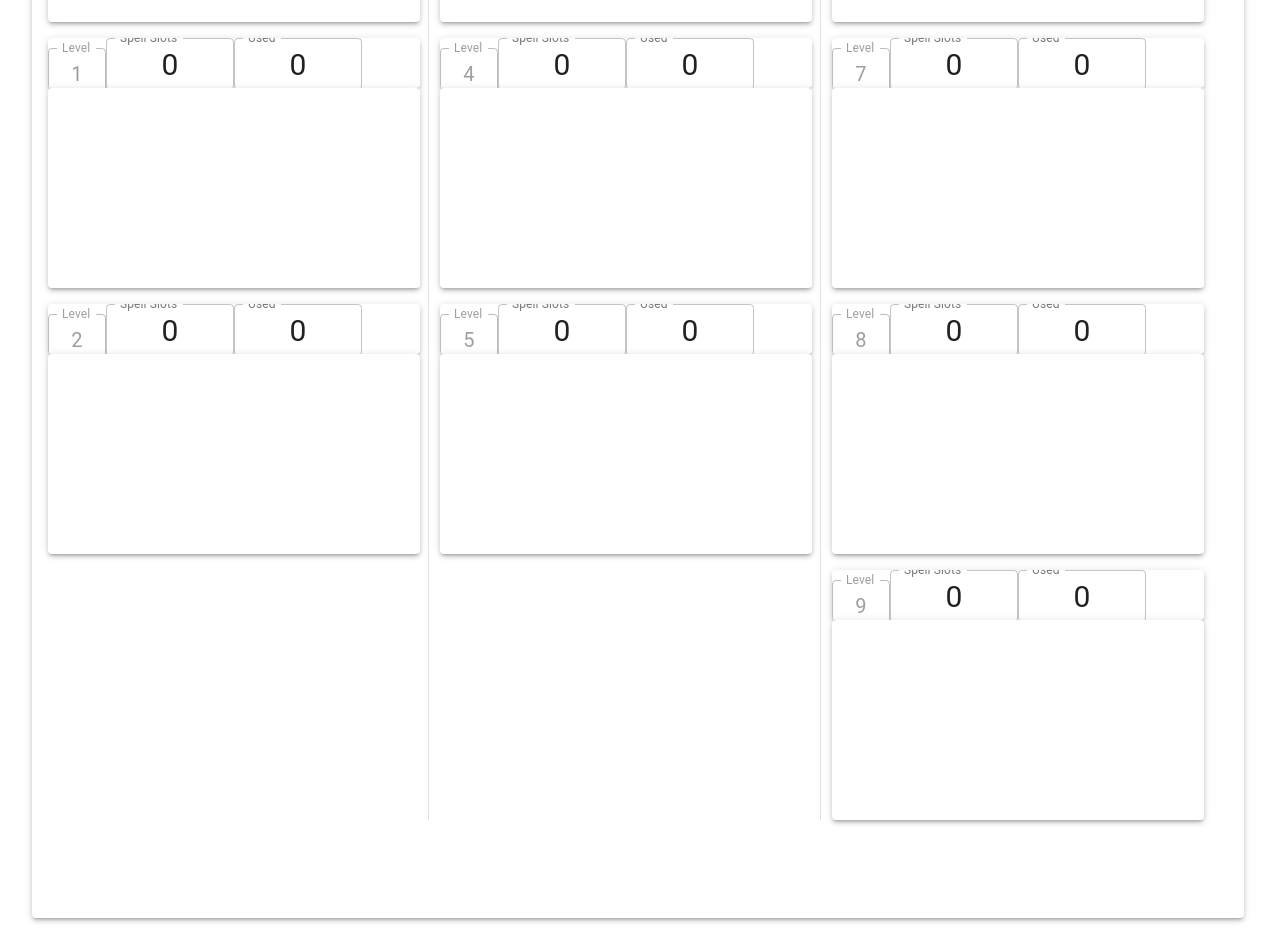
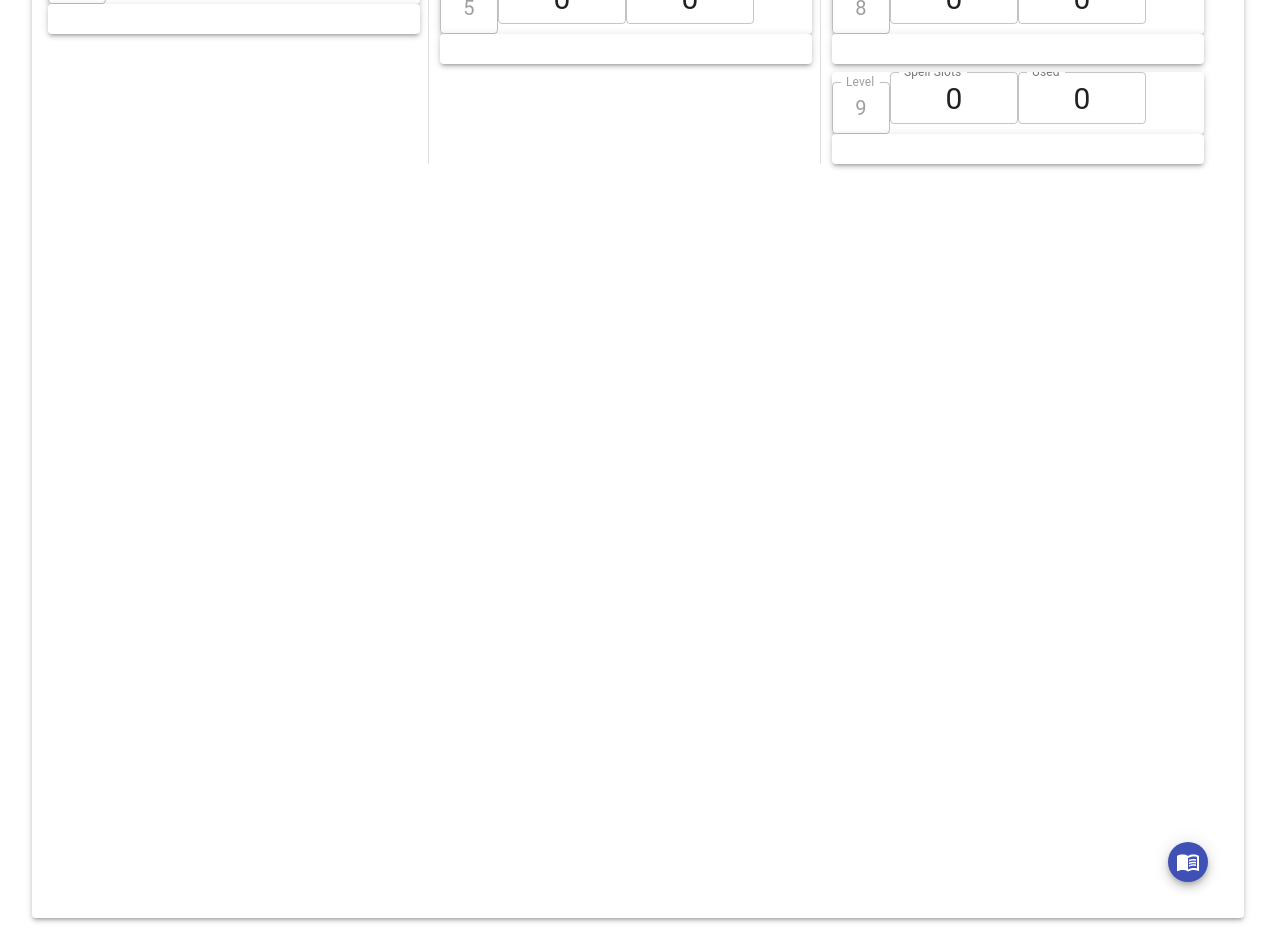
Before and after one commit to elchung/DnD-Character-Sheets, a Next.js app: page /CharacterSheet/CharacterSheetTabComponent in a window 1280 px wide. Shown: the part 340-1290 px from the top of the page. Built offline with nearby package versions, Linux system fonts and the light colour scheme.

Commit message:
spell work

```diff
--- a/pages/CharacterSheet/CharacterSheetComponent.jsx
+++ b/pages/CharacterSheet/CharacterSheetComponent.jsx
@@ -2,7 +2,7 @@ import Grid from '@material-ui/core/Grid';
 import React from 'react';
 import Paper from '@material-ui/core/Paper';
 import CombatStatsComponent from './Components/CombatStatsComponent';
-import LeftColumnComponent from './LeftColumn/LeftColumnComponent';
+import LeftColumnComponent from './Components/LeftColumnComponent';
 import FeaturesAndTraitsComponent from './Components/FeaturesAndTraitsComponent';
 import SpellsComponent from './Components/SpellsComponent';
 
--- /dev/null
+++ b/pages/CharacterSheet/Components/Modals/AddSpellsComponent.jsx
@@ -0,0 +1,61 @@
+import React from 'react';
+import Tabs from '@material-ui/core/Tabs';
+import Tab from '@material-ui/core/Tab';
+import Typography from '@material-ui/core/Typography';
+import Checkbox from '@material-ui/core/Checkbox';
+import { TabPanel } from '../../TabPanel';
+import { spells } from '../../../../Data/Spells';
+import {
+  useCharacterState,
+  useSetCharacterState,
+} from '../../../Context/CharacterContext';
+
+export const AddSpellsComponent = () => {
+  const [tabVal, setTabVal] = React.useState(1);
+  const [selectedSpells, setSelectedSpells] = React.useState({}); // keys are 0-9
+  const [displayedSpells, setDisplayedSpells] = React.useState(
+    spells.sort((a, b) => (a.name < b.name ? -1 : 1)),
+  );
+  const handleTabSelection = (event, newValue) => {
+    setTabVal(newValue);
+  };
+
+  const handleCheckboxChange = (event, val) => {
+    console.log('', event);
+    console.log('', val);
+  };
+  // need to add sorting/filtering to spell list (by name, level, class)
+  // need to add checkbox for selected spells
+  return (
+    <div>
+      <Tabs
+        orientation="vertical"
+        variant="scrollable"
+        value={tabVal}
+        onChange={handleTabSelection}
+        aria-label="spell list"
+      >
+        {displayedSpells.map((spellName) => (
+          <Tab
+            label={(
+              <Checkbox
+                color="primary"
+                checked={selectedSpells.has(spellName)} // TODO check this
+                onClick={handleCheckboxChange}
+              />
+            )}
+            id={`vertical-tab-${spellName}`}
+            key={`vertical-tab-${spellName}`}
+          />
+        ))}
+      </Tabs>
+      {displayedSpells.map((spellName, index) => (
+        <TabPanel value={tabVal} index={index}>
+          <Typography>{}</Typography>
+        </TabPanel>
+      ))}
+    </div>
+  );
+};
+
+export default AddSpellsComponent;
--- a/pages/CharacterSheet/Components/Modals/AddSpellsModalComponent.jsx
+++ b/pages/CharacterSheet/Components/Modals/AddSpellsModalComponent.jsx
@@ -5,18 +5,20 @@ import Modal from '@material-ui/core/Modal';
 import React from 'react';
 import Paper from '@material-ui/core/Paper';
 import MenuBookIcon from '@material-ui/icons/MenuBook';
-import IconButton from '@material-ui/core/IconButton';
+import Fab from '@material-ui/core/Fab';
+import AddIcon from '@material-ui/icons/Add';
 import Tabs from '@material-ui/core/Tabs';
 import AppBar from '@material-ui/core/AppBar';
-import TabPanel from '../Reusable/SpellTabPanel';
 import Tab from '@material-ui/core/Tab';
 import Grid from '@material-ui/core/Grid';
+import TabPanel from '../SpellTabPanel';
+import { AddSpellsComponent } from './AddSpellsComponent';
 // import {
 //   useCharacterState,
 //   useSetCharacterState,
 // } from '../../../Context/CharacterContext';
 
-const AddSpellsModalComponent = () => {
+export const AddSpellsModalComponent = ({ positioning }) => {
   // const { } = useCharacterState();
   // const { } = useSetCharacterState();
   const [open, setOpen] = React.useState(false);
@@ -44,18 +46,9 @@ const AddSpellsModalComponent = () => {
 
   return (
     <div>
-      <IconButton
-        onClick={handleOpen}
-        style={{
-          marginRight: -25, marginTop: -18,
-        }}
-      >
-        <MenuBookIcon
-          color="action"
-          fontSize="small"
-          size="small"
-        />
-      </IconButton>
+      <Fab size="small" color="primary" aria-label="add" onClick={handleOpen} style={positioning}>
+        <MenuBookIcon />
+      </Fab>
       <Modal
         BackdropComponent={Backdrop}
         BackdropProps={{ timeout: 500 }}
@@ -79,10 +72,12 @@ const AddSpellsModalComponent = () => {
               <AddSpellsComponent />
             </TabPanel>
             <TabPanel value={topTabNum} index={1}>
-              <AddCustomSpellComponent />
+              Temp Add custom component
+              {/* <AddCustomSpellComponent /> */}
             </TabPanel>
             <TabPanel value={topTabNum} index={2}>
-              <AddBlankSpellComponent />
+              Temp Add blank spell component
+              {/* <AddBlankSpellComponent /> */}
             </TabPanel>
             <Grid container direction="row" justify="flex-end">
               <Grid item>
--- a/pages/CharacterSheet/Components/SpellsComponent.jsx
+++ b/pages/CharacterSheet/Components/SpellsComponent.jsx
@@ -2,16 +2,26 @@ import React from 'react';
 import Grid from '@material-ui/core/Grid';
 import Paper from '@material-ui/core/Paper';
 import Divider from '@material-ui/core/Divider';
+import { AddSpellsModalComponent } from './Modals/AddSpellsModalComponent';
 import SpellLevelListComponent from './SpellLevelListComponent';
 import SpellsHeaderComponent from './SpellsHeaderComponent';
 import SpellLevelHeaderComponent from './SpellLevelHeaderComponent';
 import { useCharacterState } from '../../Context/CharacterContext';
 
-const SpellsComponent = () => {
+export const SpellsComponent = () => {
   const { spells, style } = useCharacterState();
 
   return (
-    <Paper elevation={style.elevation} style={{ width: 1180, height: 1146, padding: 16, maxHeight: 1146, overflow: 'auto' }}>
+    <Paper
+      elevation={style.elevation}
+      style={{
+        width: 1180,
+        height: 1146,
+        padding: 16,
+        maxHeight: 1146,
+        overflow: 'auto',
+      }}
+    >
       <Grid container direction="column" justify="space-evenly" spacing={2}>
         <Grid item>
           <SpellsHeaderComponent />
@@ -21,9 +31,9 @@ const SpellsComponent = () => {
             {[[0, 1, 2], [3, 4, 5], [6, 7, 8, 9]].map((columns) => (
               <>
                 <Grid item style={{ width: '32%' }}>
-                  <Grid container direction="column" spacing={2} alignItems="stretch">
+                  <Grid container direction="column" spacing={1} alignItems="stretch">
                     {columns.map((level) => (
-                      <Grid item>
+                      <Grid item style={{ height: '33%' }}>
                         <SpellLevelHeaderComponent level={level} />
                         <SpellLevelListComponent
                           spellsAtLevel={spells.level}
@@ -44,6 +54,9 @@ const SpellsComponent = () => {
           </Grid>
         </Grid>
       </Grid>
+      <AddSpellsModalComponent
+        positioning={{ position: 'relative', top: 470, left: 1120 }}
+      />
     </Paper>
   );
 };
--- a/pages/CharacterSheet/TabPanel.jsx
+++ b/pages/CharacterSheet/TabPanel.jsx
@@ -1,9 +1,10 @@
 import React from 'react';
 import PropTypes from 'prop-types';
-import Typography from '@material-ui/core/Typography';
 import Box from '@material-ui/core/Box';
 
-export const TabPanel = ({ children, value, index, ...other }) => (
+export const TabPanel = ({
+  children, value, index, ...other
+}) => (
   <div
     role="tabpanel"
     hidden={value !== index}
@@ -13,7 +14,7 @@ export const TabPanel = ({ children, value, index, ...other }) => (
   >
     {value === index && (
       <Box p={3}>
-        <Typography>{children}</Typography>
+        {children}
       </Box>
     )}
   </div>
--- a/pages/Context/CharacterContext.jsx
+++ b/pages/Context/CharacterContext.jsx
@@ -4,6 +4,7 @@ const CharacterStateContext = createContext();
 const CharacterDispatchContext = createContext();
 
 export const CharacterContextProvider = (props) => {
+  // eslint-disable-next-line react/prop-types
   const { children } = props;
 
   const [level, setLevel] = useState(1);
@@ -124,9 +125,9 @@ export const CharacterContextProvider = (props) => {
         marginRight: 2,
       },
     },
-    spellLevelheader: { width: '100%', height: 50 },
+    spellLevelheader: { width: '100%', height: '10%' },
     spellsAccordion: {
-      maxHeight: 355, overflow: 'auto', width: '100%', height: 170, paddingBottom: 20, paddingTop: 10,
+      maxHeight: 355, overflow: 'auto', width: '100%', height: '90%', paddingBottom: 20, paddingTop: 10,
     },
     tableCellStyle: { paddingTop: 0, paddingBottom: 0, width: 100 },
     tableCellInputStyle: {
```
Also changed, not shown: pages/CharacterSheet/Components/LeftColumnComponent.jsx (renamed from pages/CharacterSheet/LeftColumn/LeftColumnComponent.jsx, +4 -4 lines), pages/Utils/sortObjArrayUtils.js (added, +11 -0 lines), Data/Spells.js.
